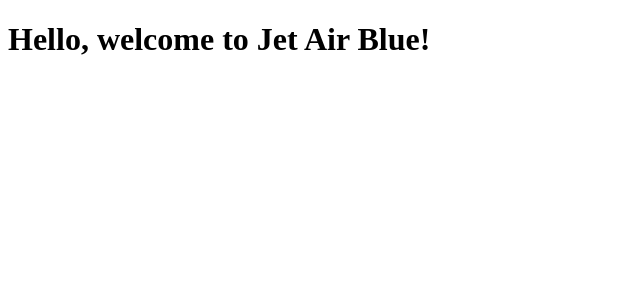
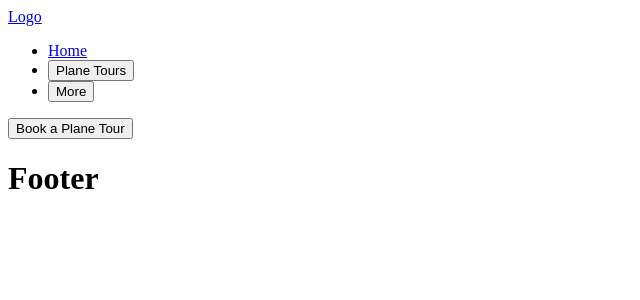
Before and after one commit to nooccarr/JetAirBlue, a React (Vite) app: page / in a window 1280 px wide. Shown: the top 300 px of the page, without its empty margins (0-640 px from the left). Built offline with nearby package versions, Linux system fonts and the light colour scheme.

Commit message:
Create a multilevel dropdown menu.

```diff
--- a/src/components/App.jsx
+++ b/src/components/App.jsx
@@ -1,22 +1,21 @@
-// import { Routes, Route } from "react-router-dom";
-// import Header from "./Header";
-// import Layout from "./Layout";
-// import Home from "./Home";
-// import AboutUs from "./AboutUs";
-// import ContactUs from "./ContactUs";
-// import Faq from "./Faq";
-// import Gallery from "./Gallery";
-// import Tours from "./Tours";
-
-// import Footer from "./Footer";
+// import { Routes, Route } from 'react-router-dom';
+import Header from './Header';
+import Footer from './Footer';
+// import Layout from './Layout';
+// import Home from './Home';
+// import AboutUs from './AboutUs';
+// import ContactUs from './ContactUs';
+// import Faq from './Faq';
+// import Gallery from './Gallery';
+// import Tours from './Tours';
+import '../styles/app.css';
 
 const App = () => {
   return (
-    <>
-      <h1>Hello, welcome to Jet Air Blue!</h1>
-      {/* <Header />
-      <Footer /> */}
-    </>
+    <div>
+      <Header />
+      <Footer />
+    </div>
   );
 };
 
--- /dev/null
+++ b/src/components/Dropdown.jsx
@@ -0,0 +1,13 @@
+const Dropdown = ({ submenus, dropdown }) => {
+  return (
+    <ul className={`dropdown ${dropdown ? 'show' : ''}`}>
+      {submenus.map((submenu, index) => (
+        <li key={index} className='menu-items'>
+          <a href={submenu.url}>{submenu.title}</a>
+        </li>
+      ))}
+    </ul>
+  );
+};
+
+export default Dropdown;
--- /dev/null
+++ b/src/components/Footer.jsx
@@ -0,0 +1,9 @@
+const Footer = () => {
+  return (
+    <footer>
+      <h1>Footer</h1>
+    </footer>
+  );
+};
+
+export default Footer;
--- /dev/null
+++ b/src/components/Header.jsx
@@ -0,0 +1,18 @@
+import NavBar from './NavBar';
+
+const Header = () => {
+  return (
+    <header>
+      <div className='nav-area'>
+        <a href='/' className='logo'>
+          Logo
+          {/* <img src='/images/logo.png' alt='logo' /> */}
+        </a>
+        <NavBar />
+        <button className='btn'>Book a Plane Tour</button>
+      </div>
+    </header>
+  );
+};
+
+export default Header;
--- /dev/null
+++ b/src/components/MenuItems.js
@@ -0,0 +1,42 @@
+export const menuItems = [
+  {
+    title: 'Home',
+    url: '/',
+  },
+  {
+    title: 'Plane Tours',
+    url: '/plane-tours',
+    submenu: [
+      {
+        title: 'Manhattan',
+        url: '/manhattan-plane-tour',
+      },
+      {
+        title: 'Montauk',
+        url: '/montauk-plane-tour',
+      }
+    ]
+  },
+  {
+    title: 'More',
+    url: '/more',
+    submenu: [
+      {
+        title: 'About Us',
+        url: '/about-us',
+      },
+      {
+        title: 'Contact Us',
+        url: '/contact-us',
+      },
+      {
+        title: 'Gallery',
+        url: '/gallery',
+      },
+      {
+        title: 'FAQ',
+        url: '/faq',
+      },
+    ]
+  },
+];
--- /dev/null
+++ b/src/components/MenuItems.jsx
@@ -0,0 +1,61 @@
+import { useState, useEffect, useRef } from 'react';
+import Dropdown from './Dropdown';
+
+const MenuItems = ({ items }) => {
+  const [dropdown, setDropdown] = useState(false);
+
+  const ref = useRef();
+
+  useEffect(() => {
+    const handler = (event) => {
+      if (dropdown && ref.current && !ref.current.contains(event.target)) {
+        setDropdown(false);
+      }
+    };
+    document.addEventListener('mousedown', handler);
+    document.addEventListener('touchstart', handler);
+    return () => {
+      // Cleanup the event listener
+      document.removeEventListener('mousedown', handler);
+      document.removeEventListener('touchstart', handler);
+    }
+  }, [dropdown]);
+
+  const onMouseEnter = () => {
+    window.innerWidth > 960 && setDropdown(true);
+  };
+
+  const onMouseLeave = () => {
+    window.innerWidth > 960 && setDropdown(false);
+  }
+
+  return (
+    <li
+      className='menu-items'
+      ref={ref}
+      onMouseEnter={onMouseEnter}
+      onMouseLeave={onMouseLeave}
+    >
+      {items.submenu ? (
+        <>
+          <button
+            type='button'
+            aria-haspopup='menu'
+            aria-expanded={dropdown ? 'true' : 'false'}
+            onClick={() => setDropdown((prev) => !prev)}
+          >
+            {items.title}{' '}
+          </button>
+          <Dropdown
+            submenus={items.submenu}
+            dropdown={dropdown}
+          />
+        </>
+      ): (
+        <a href={items.url}>{items.title}</a>
+      )}
+    </li>
+  );
+};
+
+export default MenuItems;
--- /dev/null
+++ b/src/components/NavBar.jsx
@@ -0,0 +1,18 @@
+import { menuItems } from './MenuItems';
+import MenuItems from './MenuItems.jsx';
+
+const NavBar = () => {
+  return (
+    <nav>
+      <ul className='menus'>
+        {menuItems.map((menu, index) => {
+          return (
+            <MenuItems items={menu} key={index} />
+          );
+        })}
+      </ul>
+    </nav>
+  );
+};
+
+export default NavBar;
--- /dev/null
+++ b/src/styles/app.css
@@ -0,0 +1,7 @@
+.dropdown {
+  display: none;
+}
+
+.show {
+  display: block;
+}
```
